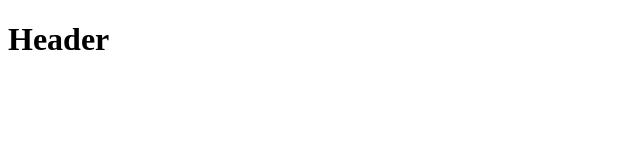
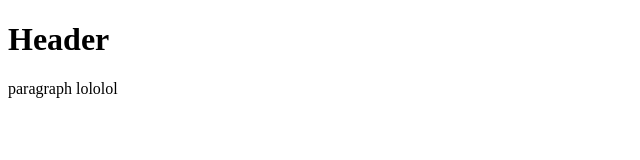
Before and after one commit to drmonstaa/git-test, a plain HTML site: page index.html in a window 1280 px wide. Shown: the whole page, without its empty margins (0-640 px from the left). Drawn offline with Linux system fonts and the light colour scheme.

Commit message:
Second commit

```diff
--- a/index.html
+++ b/index.html
@@ -8,5 +8,6 @@
 </head>
 <body>
   <h1>Header</h1>
+  <p>paragraph lololol</p>
 </body>
 </html>
```
